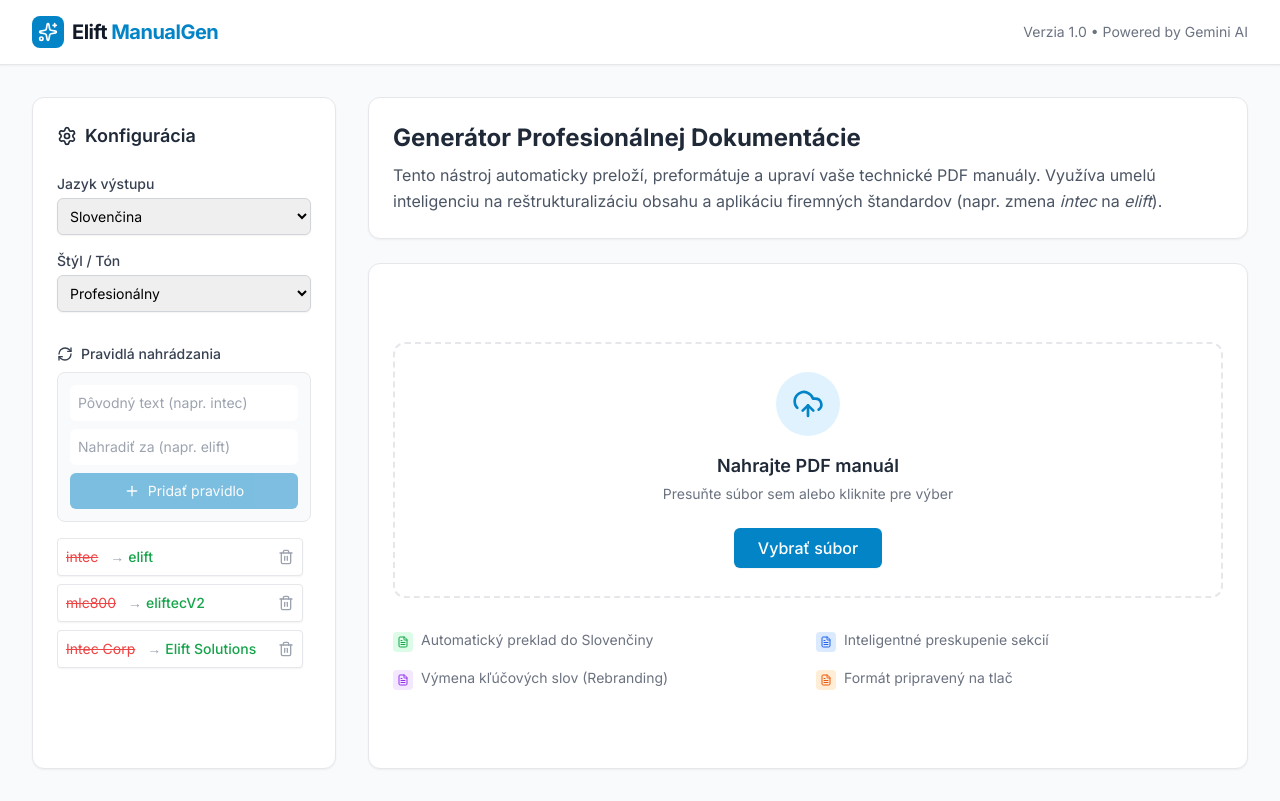
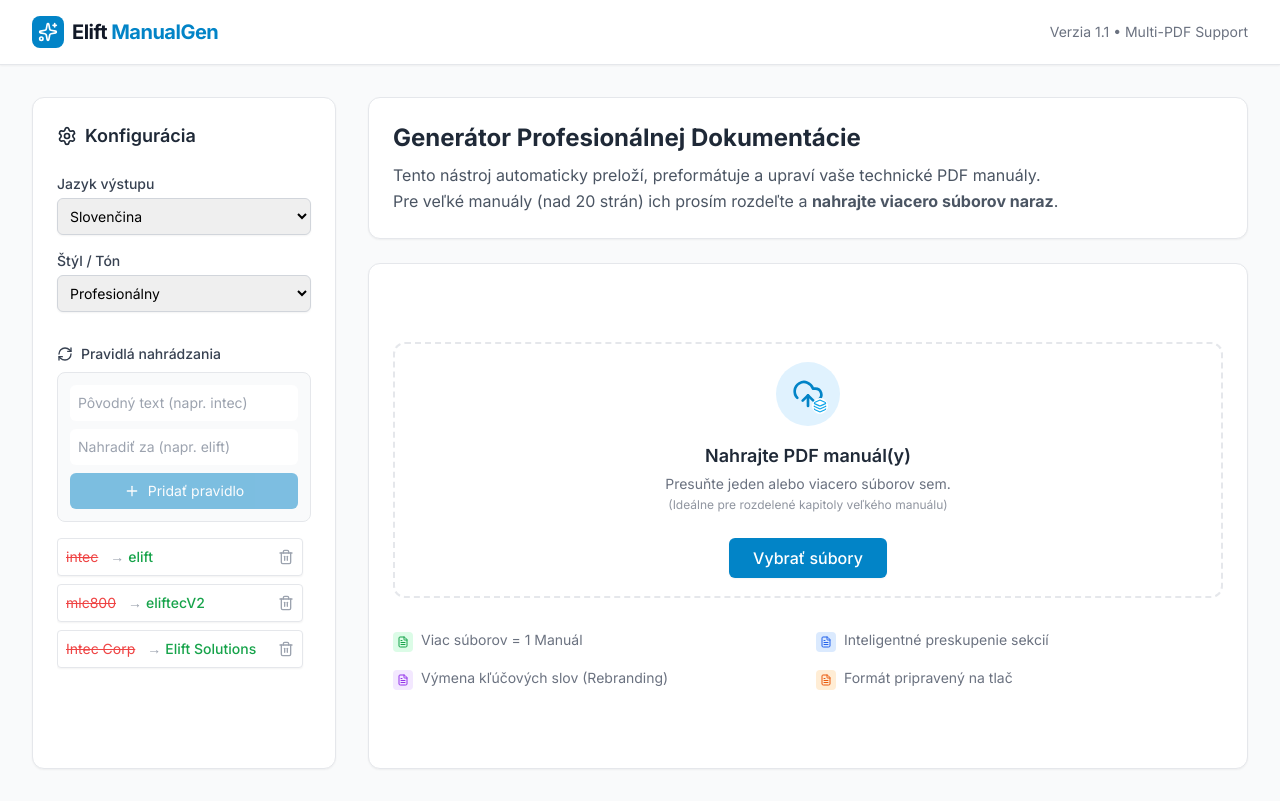
Before and after one commit to tuliverkel-dotcom/Manual, a React (Vite) app: page / in a window 1280 px wide. Built offline with nearby package versions, Linux system fonts and the light colour scheme.

Commit message:
Add files via upload

```diff
--- a/App.tsx
+++ b/App.tsx
@@ -24,13 +24,41 @@ const App: React.FC = () => {
 
   const [generatedContent, setGeneratedContent] = useState<string | null>(null);
 
-  const handleFileUpload = async (file: File) => {
-    setGenerationState({ status: 'processing', progress: 0 });
+  const handleFileUpload = async (files: File[]) => {
+    setGenerationState({
+      status: 'processing',
+      progress: 0,
+      totalFiles: files.length,
+      currentFile: 1
+    });
 
     try {
-      const markdown = await generateManualFromPDF(file, config);
-      setGeneratedContent(markdown);
+      // Sort files by name to ensure correct order if numbered (chapter1, chapter2...)
+      const sortedFiles = files.sort((a, b) => a.name.localeCompare(b.name, undefined, { numeric: true, sensitivity: 'base' }));
+
+      let finalMarkdown = "";
+
+      for (let i = 0; i < sortedFiles.length; i++) {
+        const file = sortedFiles[i];
+
+        // Update state
+        setGenerationState(prev => ({
+          ...prev,
+          status: 'processing',
+          currentFile: i + 1,
+          progress: Math.round(((i) / sortedFiles.length) * 100)
+        }));
+
+        // Generate content for this chunk
+        const chunkContent = await generateManualFromPDF(file, config);
+
+        // Append to final content with a separator
+        finalMarkdown += chunkContent + "\n\n<div style='page-break-before: always;'></div>\n\n";
+      }
+
+      setGeneratedContent(finalMarkdown);
       setGenerationState({ status: 'completed' });
+
     } catch (error: any) {
       setGenerationState({
         status: 'error',
@@ -68,7 +96,7 @@ const App: React.FC = () => {
             </h1>
           </div>
           <div className="text-sm text-gray-500 hidden sm:block">
-            Verzia 1.0 • Powered by Gemini AI
+            Verzia 1.1 • Multi-PDF Support
           </div>
         </div>
       </header>
@@ -78,7 +106,7 @@ const App: React.FC = () => {
         <div className="flex flex-col lg:flex-row gap-8 h-[calc(100vh-8rem)]">
 
           {/* Left Column: Settings */}
-          <div className="w-full lg:w-1/3 xl:w-1/4 min-h-[400px]">
+          <div className="w-full lg:w-1/3 xl:w-1/4 h-full min-h-[500px]">
             <SettingsPanel
               config={config}
               setConfig={setConfig}
@@ -94,8 +122,8 @@ const App: React.FC = () => {
               <h2 className="text-2xl font-bold text-gray-800 mb-2">Generátor Profesionálnej Dokumentácie</h2>
               <p className="text-gray-600 leading-relaxed">
                 Tento nástroj automaticky preloží, preformátuje a upraví vaše technické PDF manuály.
-                Využíva umelú inteligenciu na reštrukturalizáciu obsahu a aplikáciu firemných štandardov
-                (napr. zmena <em>intec</em> na <em>elift</em>).
+                <br />
+                Pre veľké manuály (nad 20 strán) ich prosím rozdeľte a <strong>nahrajte viacero súborov naraz</strong>.
               </p>
             </div>
 
@@ -112,7 +140,7 @@ const App: React.FC = () => {
                   <div className="bg-green-100 p-1 rounded text-green-600 mt-0.5">
                     <FileText className="w-3 h-3" />
                   </div>
-                  <span>Automatický preklad do Slovenčiny</span>
+                  <span>Viac súborov = 1 Manuál</span>
                 </div>
                 <div className="flex items-start gap-2">
                   <div className="bg-blue-100 p-1 rounded text-blue-600 mt-0.5">
--- a/components/FileUpload.tsx
+++ b/components/FileUpload.tsx
@@ -1,9 +1,9 @@
 import React, { useCallback } from 'react';
-import { UploadCloud, FileText, Loader2, AlertCircle } from 'lucide-react';
+import { UploadCloud, FileText, Loader2, AlertCircle, Layers } from 'lucide-react';
 import { GenerationState } from '../types';
 
 interface FileUploadProps {
-  onFileUpload: (file: File) => void;
+  onFileUpload: (files: File[]) => void;
   state: GenerationState;
 }
 
@@ -13,11 +13,14 @@ const FileUpload: React.FC<FileUploadProps> = ({ onFileUpload, state }) => {
     e.stopPropagation();
     if (state.status === 'processing') return;
 
-    const files = e.dataTransfer.files;
-    if (files && files.length > 0 && files[0].type === 'application/pdf') {
-      onFileUpload(files[0]);
-    } else {
-        alert("Prosím vložte PDF súbor.");
+    const fileList = e.dataTransfer.files;
+    if (fileList && fileList.length > 0) {
+      const validFiles = Array.from(fileList).filter((f: File) => f.type === 'application/pdf');
+      if (validFiles.length > 0) {
+        onFileUpload(validFiles);
+      } else {
+        alert("Prosím vložte iba PDF súbory.");
+      }
     }
   }, [onFileUpload, state.status]);
 
@@ -27,7 +30,8 @@ const FileUpload: React.FC<FileUploadProps> = ({ onFileUpload, state }) => {
 
   const handleFileInput = (e: React.ChangeEvent<HTMLInputElement>) => {
     if (e.target.files && e.target.files.length > 0) {
-      onFileUpload(e.target.files[0]);
+      const validFiles = Array.from(e.target.files);
+      onFileUpload(validFiles);
     }
   };
 
@@ -43,8 +47,16 @@ const FileUpload: React.FC<FileUploadProps> = ({ onFileUpload, state }) => {
       {state.status === 'processing' ? (
         <div className="flex flex-col items-center animate-pulse">
           <Loader2 className="w-12 h-12 text-brand-600 animate-spin mb-4" />
-          <h3 className="text-lg font-semibold text-gray-700">Analyzujem a generujem manuál...</h3>
-          <p className="text-sm text-gray-500 mt-2">Toto môže trvať až minútu v závislosti od veľkosti PDF.</p>
+          <h3 className="text-lg font-semibold text-gray-700">Spracovávam súbory...</h3>
+          <p className="text-sm text-gray-500 mt-2">
+            Súbor {state.currentFile} z {state.totalFiles}
+          </p>
+          <div className="w-48 bg-gray-200 rounded-full h-2.5 mt-4">
+            <div
+              className="bg-brand-600 h-2.5 rounded-full transition-all duration-300"
+              style={{ width: `${state.progress}%` }}
+            ></div>
+          </div>
         </div>
       ) : state.status === 'error' ? (
         <div className="flex flex-col items-center">
@@ -53,21 +65,27 @@ const FileUpload: React.FC<FileUploadProps> = ({ onFileUpload, state }) => {
             <p className="text-sm text-gray-600 mt-2 mb-4">{state.message}</p>
             <label className="bg-white border border-gray-300 text-gray-700 px-4 py-2 rounded-md cursor-pointer hover:bg-gray-50">
             Skúsiť znova
-            <input type="file" accept="application/pdf" className="hidden" onChange={handleFileInput} />
+            <input type="file" accept="application/pdf" multiple className="hidden" onChange={handleFileInput} />
           </label>
         </div>
       ) : (
         <>
-          <div className="bg-brand-100 p-4 rounded-full mb-4">
+          <div className="bg-brand-100 p-4 rounded-full mb-4 relative">
             <UploadCloud className="w-8 h-8 text-brand-600" />
+            <Layers className="w-4 h-4 text-brand-500 absolute bottom-3 right-3 bg-white rounded-full border border-white" />
           </div>
-          <h3 className="text-lg font-semibold text-gray-800">Nahrajte PDF manuál</h3>
-          <p className="text-sm text-gray-500 mt-1 mb-6">Presuňte súbor sem alebo kliknite pre výber</p>
+          <h3 className="text-lg font-semibold text-gray-800">Nahrajte PDF manuál(y)</h3>
+          <p className="text-sm text-gray-500 mt-1 mb-6">
+            Presuňte jeden alebo viacero súborov sem.
+            <br />
+            <span className="text-xs opacity-75">(Ideálne pre rozdelené kapitoly veľkého manuálu)</span>
+          </p>
           <label className="bg-brand-600 text-white px-6 py-2 rounded-md font-medium cursor-pointer hover:bg-brand-700 transition-shadow shadow-sm">
-            Vybrať súbor
+            Vybrať súbory
             <input
               type="file"
               accept="application/pdf"
+              multiple
               className="hidden"
               onChange={handleFileInput}
               disabled={state.status === 'processing'}
--- a/components/SettingsPanel.tsx
+++ b/components/SettingsPanel.tsx
@@ -36,7 +36,7 @@ const SettingsPanel: React.FC<SettingsPanelProps> = ({ config, setConfig, disabl
   };
 
   return (
-    <div className="bg-white rounded-xl shadow-sm border border-gray-200 p-6 h-full flex flex-col">
+    <div className="bg-white rounded-xl shadow-sm border border-gray-200 p-6 h-full flex flex-col overflow-y-auto">
       <div className="flex items-center gap-2 mb-6 text-gray-800">
         <Settings className="w-5 h-5" />
         <h2 className="font-semibold text-lg">Konfigurácia</h2>
--- a/services/geminiService.ts
+++ b/services/geminiService.ts
@@ -25,10 +25,7 @@ export const generateManualFromPDF = async (
   file: File,
   config: ManualConfig
 ): Promise<string> => {
-  if (!process.env.API_KEY) {
-    throw new Error("API Key is missing. Please set the API_KEY environment variable.");
-  }
-
+  // Use process.env.API_KEY directly as per guidelines
   const ai = new GoogleGenAI({ apiKey: process.env.API_KEY });
 
   // Prepare the file part
@@ -40,7 +37,7 @@ export const generateManualFromPDF = async (
     .join('\n');
 
   const prompt = `
-    You are an expert technical writer and translator. Your task is to transform the attached PDF manual into a new, professional technical document.
+    You are an expert technical writer and translator. Your task is to transform the attached PDF document (which is part of a larger manual) into a professional technical document section.
 
     **CONFIGURATION:**
     - Target Language: ${config.targetLanguage} (Translate everything to this language).
@@ -52,23 +49,22 @@ export const generateManualFromPDF = async (
 
     **INSTRUCTIONS:**
     1. **Analyze:** Read the PDF content carefully.
-    2. **Restructure:** Reorganize the content logically. Group related sections together. If the flow is confusing, improve it.
+    2. **Restructure:** Reorganize the content logically. Group related sections together.
     3. **Format:** Output the result in clean, structured Markdown.
-       - Use H1 for the main title.
-       - Use H2 and H3 for sections.
+       - Use H1, H2, H3 for sections (maintain hierarchy).
        - Use bullet points for lists.
        - Use > blockquotes for warnings, notes, or tips.
        - Use **bold** for key terms or UI elements.
-       - Use tables where appropriate for technical data.
-    4. **Refine:** Remove any references to the old company name or product codes if they were in the replacement list. Ensure the new manual reads as if it was originally written for the new brand.
-    5. **Visuals:** Since you cannot output images, where an image existed in the original, insert a placeholder like: *[Image: Description of what should be here]* so the user knows to add it later.
+       - Use tables where appropriate.
+    4. **Refine:** Remove any references to the old company name or product codes if they were in the replacement list.
+    5. **Visuals:** Insert a placeholder like: *[Obrázok: Description]* where images should be.
 
     **OUTPUT:**
-    Return ONLY the Markdown string. Do not include prologue or epilogue text.
+    Return ONLY the Markdown string. Do not include prologue (like "Here is the translation") or epilogue. Start directly with the content.
   `;
 
-  // Use a model with a large context window capable of handling PDFs
-  const modelId = 'gemini-2.5-flash-latest';
+  // Use a model recommended for basic text tasks
+  const modelId = 'gemini-3-flash-preview';
 
   try {
     const response = await ai.models.generateContent({
@@ -81,9 +77,9 @@ export const generateManualFromPDF = async (
       }
     });
 
-    return response.text || "No content generated.";
+    return response.text || "";
   } catch (error: any) {
     console.error("Gemini API Error:", error);
-    throw new Error(error.message || "Failed to generate manual.");
+    throw new Error(error.message || "Nepodarilo sa vygenerovať manuál.");
   }
 };
--- a/types.ts
+++ b/types.ts
@@ -14,6 +14,8 @@ export interface GenerationState {
   status: 'idle' | 'uploading' | 'processing' | 'completed' | 'error';
   message?: string;
   progress?: number;
+  totalFiles?: number;
+  currentFile?: number;
 }
 
 export interface GeneratedManual {
```
